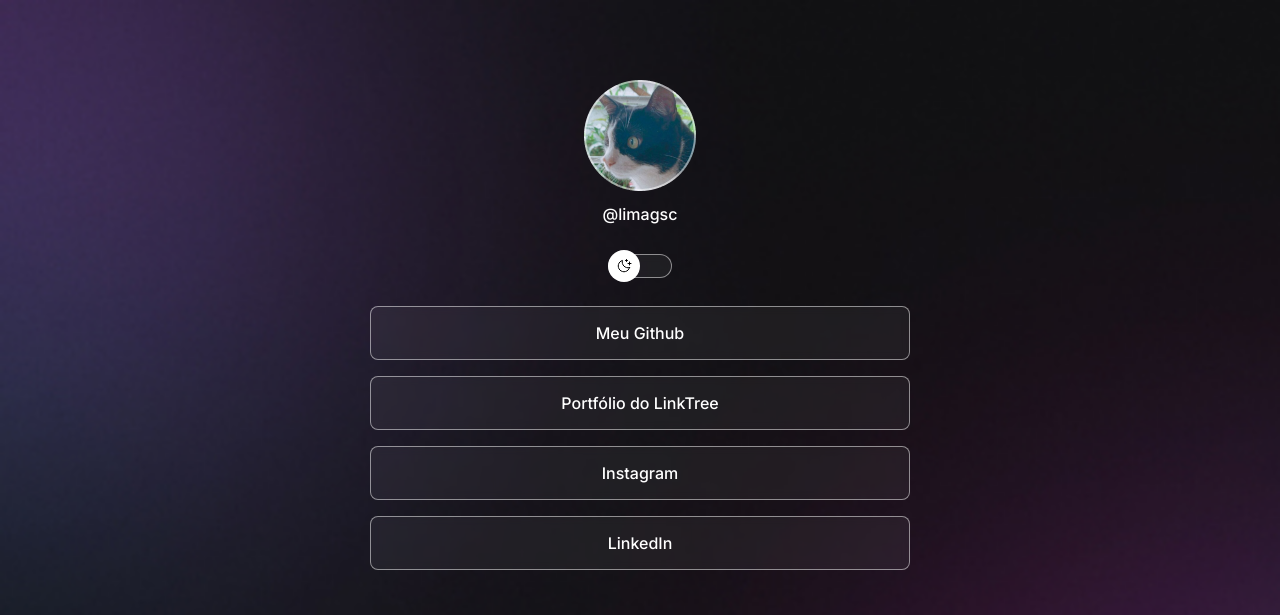
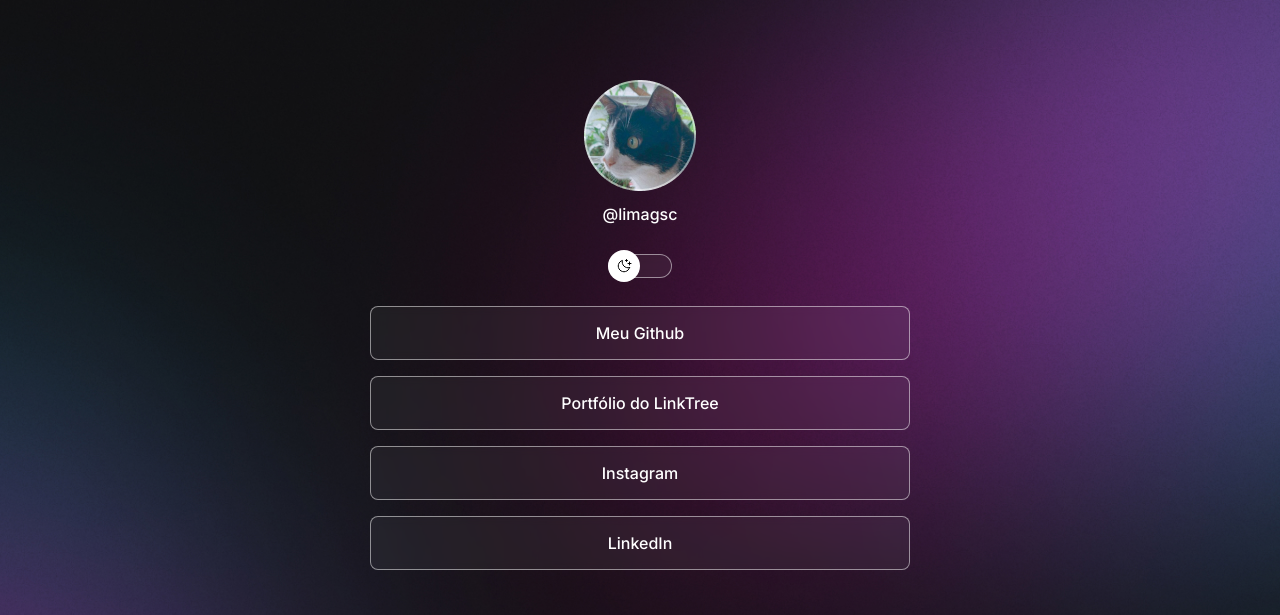
Before and after one commit to GabrielLimaSC/Social-Links, a plain HTML site: page index.html in a window 1280 px wide. Shown: the top 615 px of the page. Drawn offline with nearby package versions, Linux system fonts and the light colour scheme.

Commit message:
adaptação background

```diff
--- a/style.css
+++ b/style.css
@@ -35,7 +35,7 @@
 }
 
 body * {
-  font-family: 'inter', sans-serif;
+  font-family: "inter", sans-serif;
   color: var(--text-color);
 }
 
@@ -103,7 +103,6 @@
 ul {
   list-style: none;
 
-
   display: flex;
   flex-direction: column;
   gap: 16px;
@@ -111,8 +110,7 @@
   padding: 24px 0;
 }
 
-
-ul li a{
+ul li a {
   display: flex;
   align-items: center;
   justify-content: center;
@@ -166,3 +164,14 @@
   text-align: center;
   font-size: 14px;
 }
+
+/* media queries */
+@media (min-width: 700px) {
+  :root {
+    --bg-url: url(./assets/bg-desktop.jpg);
+  }
+
+  .light {
+    --bg-url: url(.assets/bg-desktop-light.jpg);
+  }
+}
```
